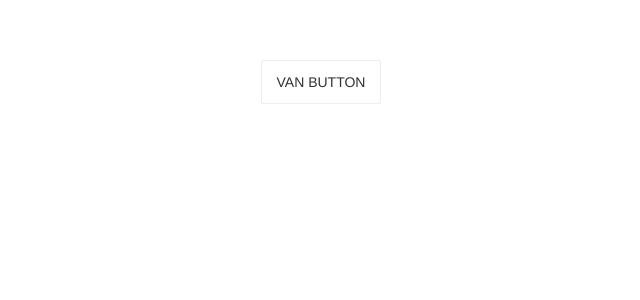
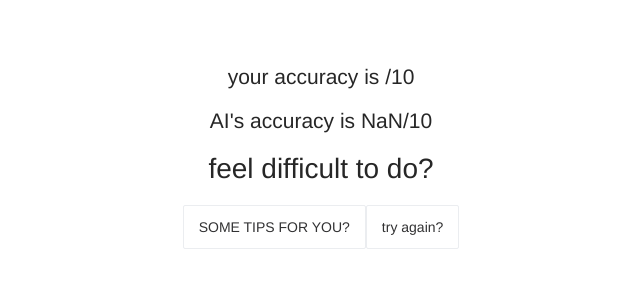
Before and after one commit to twinkletwinklelittlestar70/eyes_that, a Vue app in the folder frontend/: page /result in a window 1280 px wide. Shown: the top 300 px of the page, without its empty margins (319-959 px from the left). Built offline with nearby package versions, Linux system fonts and the light colour scheme.

Commit message:
kun 2125

```diff
--- a/frontend/src/components/Game.vue
+++ b/frontend/src/components/Game.vue
@@ -26,6 +26,7 @@
 
 <script>
 import { Image as VanImage } from 'vant';
+import router from "../router/index.js";
 import axios from 'axios';
 export default {
   name: 'App',
@@ -49,10 +50,16 @@ export default {
     this.ans.push(0)
   },
   submit(){
-    let that=this
+    let _that=this
+    var i
+    for (i=0;i<10;i++)
+    {
+      if(_that.ans[i]==_that.list[i].type)
+        _that.right=_that.right+1
+    }
    axios.post('/api/submit_answers', JSON.stringify(
      {
-    task_id: that.taskid
+    task_id: _that.taskid
   }),
   {headers:{
     'Content-Type':'application/json'
@@ -60,20 +67,35 @@ export default {
 
   })
   .then(function (response) {
-    console.log(response);
+    console.log("sljfdl")
+    console.log(response.data.ai_score.accuracy);
+    _that.aiscore=response.data.ai_score.accuracy
+    console.log(_that.aiscore)
+     router.push({
+          path: '/result',
+          query: {
+            aiscore:_that.aiscore,
+            right:_that.right
+          }
+        })
+
   })
   .catch(function (error) {
     console.log(error);
   });
+
+
+
   }
   },
   created() {
   // Simple GET request using axios
-  this.uuid = this.$route.query.id
-  console.log(this.myuuid)
+  // this.uuid = this.$route.query.id
+  // console.log(this.myuuid)
   let that =this
   axios.get("/api/get_images?number=10",)
-    .then(response => {that.list = response.data.list, that.taskid=response.data.task_id,that.srcString=that.list[0].url});
+    .then(response => {console.log(response),
+      that.list = response.data.list, that.taskid=response.data.task_id,that.srcString=that.list[0].url});
 },
 
   data() {
@@ -81,8 +103,10 @@ export default {
       url:'',
       index:0,
       list:[],
+      aiscore:0,
       ans:[],
-      myuuid:this.$route.query.id,
+      right:0,
+      // myuuid:this.$route.query.id,
       headimg: require("../assets/logo.png"),
       srcString:'',
       tag:false
--- a/frontend/src/components/Result.vue
+++ b/frontend/src/components/Result.vue
@@ -1,13 +1,17 @@
 <template>
   <div class="hello">
-    <h1>{{ msg }}</h1>
-    <van-button @click="buttonHandler">VAN BUTTON </van-button>
+    <h2>your accuracy is {{ right}}/10</h2>
+    <h2>AI's accuracy is {{aiaccuracy}}/10</h2>
+    <h1>feel difficult to do?</h1>
+    <van-button @click="See('https://medium.com/@kcimc/how-to-recognize-fake-ai-generated-images-4d1f6f9a2842')">SOME TIPS FOR YOU? </van-button>
+    <van-button v-on:click="backtoindex">try again? </van-button>
   </div>
 </template>
 
 <script>
 import { Button } from 'vant';
-import { getAllImages } from '../api/api.js'
+import router from "../router/index.js";
+// import { getAllImages } from '../api/api.js'Z
 
 export default {
   name: 'HelloWorld',
@@ -18,15 +22,36 @@ export default {
     [Button.name]: Button,
   },
   methods: {
-    buttonHandler(e) {
-      console.log('clicking the button', e)
-      getAllImages().then(data => {
-        console.log('handler:', data)
-      })
+    backtoindex()
+    {
+      router.push({
+          path: '/index',
+          query: {
+
+          }
+        })
+    },
+    See(e) {
+      window.location.href=e
     }
-  }
+  },
+
+    created() {
+  // Simple GET request using axios
+  this.right = this.$route.query.right
+  this.aiaccuracy=(this.$route.query.aiscore*10)
+
+    },
+
+data(){
+  return {
+      aiscore:this.$route.query.aiscore,
+      right:this.$route.query.right
+    }
+}
 }
 </script>
+
 
 <!-- Add "scoped" attribute to limit CSS to this component only -->
 <style scoped>
```
